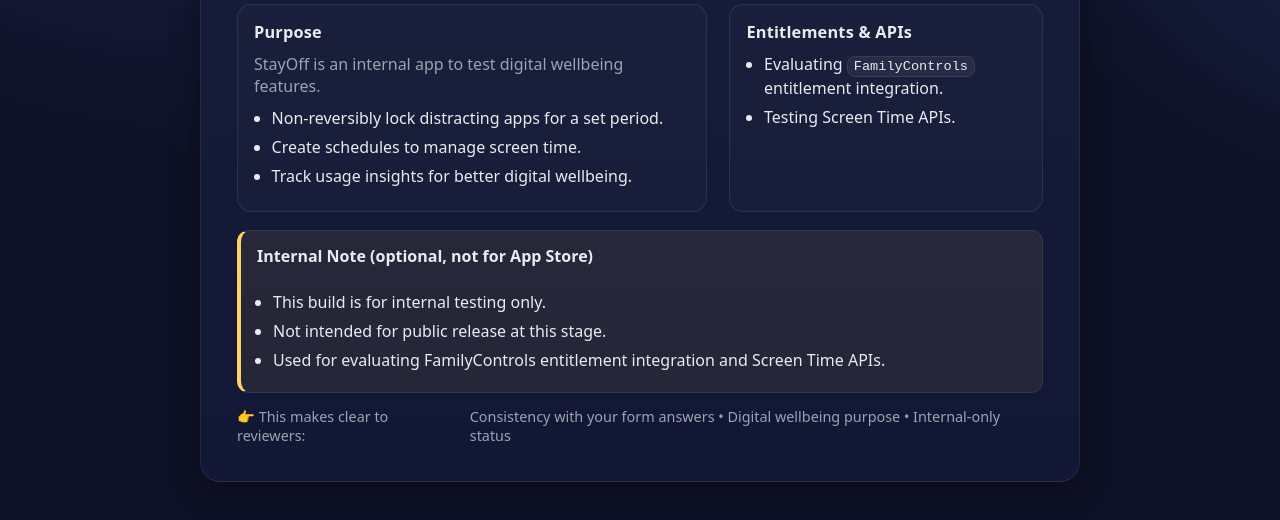
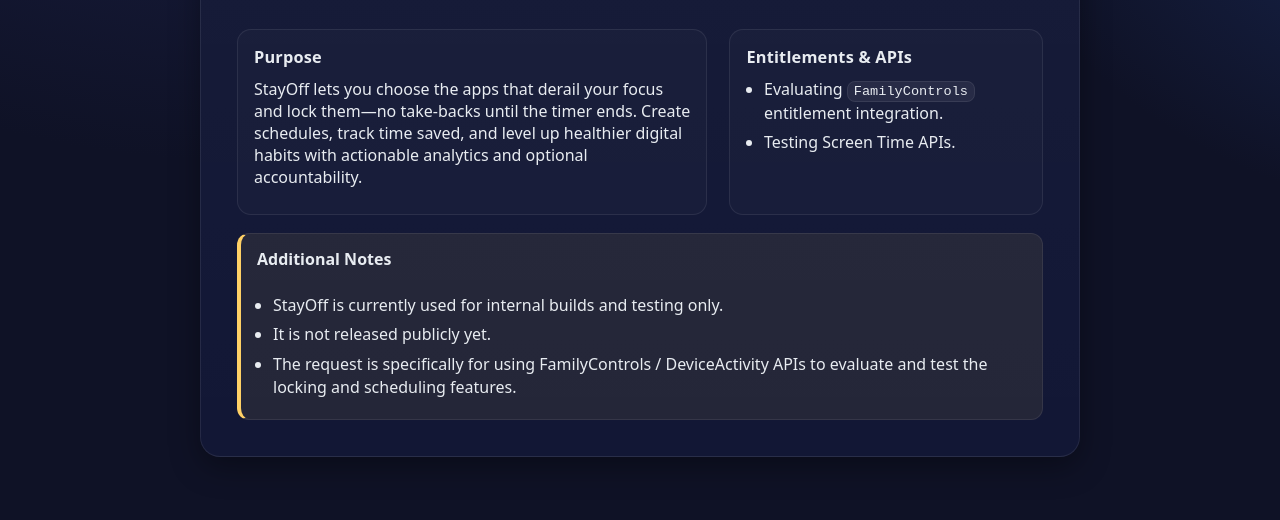
Before and after one commit to Bhushan18-Maniyar/stayoff, a plain HTML site: page index.html in a window 1280 px wide. Shown: the part 238-758 px from the top of the page. Drawn offline with Linux system fonts and the light colour scheme.

Commit message:
Update index.html

```diff
--- a/index.html
+++ b/index.html
@@ -3,8 +3,8 @@
 <head>
   <meta charset="UTF-8" />
   <meta name="viewport" content="width=device-width, initial-scale=1" />
-  <title>AppLock — Internal Testing Metadata</title>
-  <meta name="description" content="AppLock is an internal app to test digital wellbeing features: app lock, schedules, and usage insights. Internal testing only." />
+  <title>StayOff — Internal Testing Metadata</title>
+  <meta name="description" content="StayOff helps you lock distracting apps, create schedules, and track healthier digital habits. Internal testing only." />
   <style>
     :root {
       --bg: #0f1226;
@@ -89,12 +89,7 @@
       <div class="grid" style="margin-top:14px;">
         <section aria-labelledby="purpose">
           <h2 id="purpose">Purpose</h2>
-          <p style="margin:6px 0 10px; color: var(--muted);">StayOff is an internal app to test digital wellbeing features.</p>
-          <ul>
-            <li>Non‑reversibly lock distracting apps for a set period.</li>
-            <li>Create schedules to manage screen time.</li>
-            <li>Track usage insights for better digital wellbeing.</li>
-          </ul>
+          <p style="margin:6px 0 10px;">StayOff lets you choose the apps that derail your focus and lock them—no take-backs until the timer ends. Create schedules, track time saved, and level up healthier digital habits with actionable analytics and optional accountability.</p>
         </section>
 
         <section aria-labelledby="tech">
@@ -107,18 +102,13 @@
       </div>
 
       <section class="note" aria-labelledby="internal">
-        <div style="font-weight:700;">Internal Note (optional, not for App Store)</div>
+        <div style="font-weight:700;">Additional Notes</div>
         <ul style="margin-left: 1rem;">
-          <li>This build is for internal testing only.</li>
-          <li>Not intended for public release at this stage.</li>
-          <li>Used for evaluating FamilyControls entitlement integration and Screen Time APIs.</li>
+          <li>StayOff is currently used for internal builds and testing only.</li>
+          <li>It is not released publicly yet.</li>
+          <li>The request is specifically for using FamilyControls / DeviceActivity APIs to evaluate and test the locking and scheduling features.</li>
         </ul>
       </section>
-
-      <div class="meta" aria-label="reviewer context">
-        <span>👉 This makes clear to reviewers:</span>
-        <span>Consistency with your form answers • Digital wellbeing purpose • Internal-only status</span>
-      </div>
     </article>
   </main>
 </body>
```
